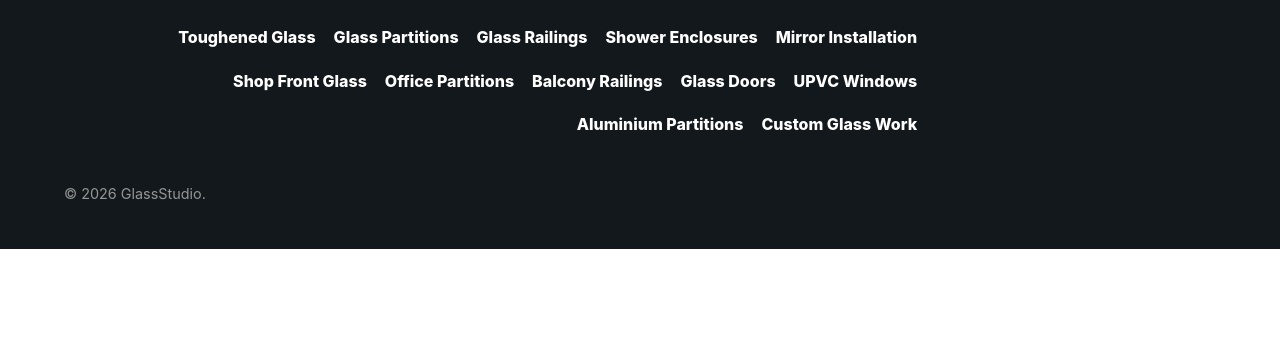
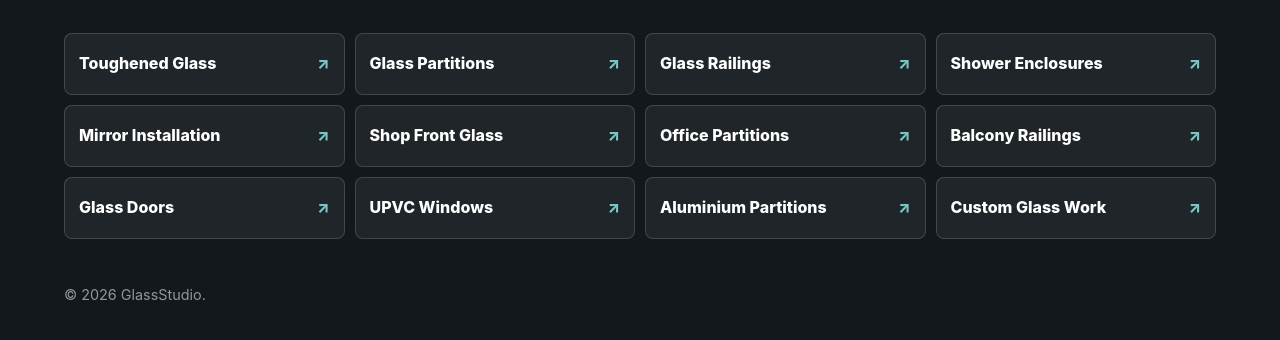
Before and after one commit to glassstudiowork-hub/Glass_Studio, a plain HTML site: page index.html in a window 1280 px wide. Shown: the part 9825-10165 px from the top of the page. Before the commit the page ends 10074 px from the top, so only its background shows below. Drawn offline with Linux system fonts and the light colour scheme.

Commit message:
PagesUpdated

```diff
--- a/index.html
+++ b/index.html
@@ -541,7 +541,7 @@
         <a href="#about">About</a>
         <a href="tel:+919266472817">Call</a>
       </div>
-      <div class="footer-links" aria-label="Hyderabad glass services">
+      <div class="footer-links seo-service-links" aria-label="Hyderabad glass services">
         <a href="toughened-glass-hyderabad/index.html">Toughened Glass</a><a href="glass-partition-hyderabad/index.html">Glass Partitions</a><a href="glass-railing-hyderabad/index.html">Glass Railings</a><a href="shower-enclosure-hyderabad/index.html">Shower Enclosures</a><a href="mirror-installation-hyderabad/index.html">Mirror Installation</a><a href="shop-front-glass-hyderabad/index.html">Shop Front Glass</a><a href="office-glass-partition-hyderabad/index.html">Office Partitions</a><a href="balcony-glass-railing-hyderabad/index.html">Balcony Railings</a><a href="glass-door-installation-hyderabad/index.html">Glass Doors</a><a href="upvc-windows-hyderabad/index.html">UPVC Windows</a><a href="aluminium-partition-hyderabad/index.html">Aluminium Partitions</a><a href="custom-glass-work-hyderabad/index.html">Custom Glass Work</a>
       </div>
       <p class="copyright">&copy; 2026 GlassStudio.</p>
--- a/styles.css
+++ b/styles.css
@@ -693,6 +693,38 @@ a {
   font-weight: 800;
 }
 
+.seo-service-links {
+  grid-column: 1 / -1;
+  display: grid;
+  grid-template-columns: repeat(4, minmax(0, 1fr));
+  gap: 10px;
+  justify-content: initial;
+  padding-top: 8px;
+}
+
+.seo-service-links a {
+  min-height: 62px;
+  display: flex;
+  align-items: center;
+  padding: 12px 14px;
+  border: 1px solid rgba(255, 255, 255, 0.16);
+  border-radius: 8px;
+  background: rgba(255, 255, 255, 0.06);
+  transition: background 180ms ease, border-color 180ms ease, transform 180ms ease;
+}
+
+.seo-service-links a::after {
+  content: "↗";
+  margin-left: auto;
+  color: var(--aqua);
+}
+
+.seo-service-links a:hover {
+  border-color: rgba(118, 199, 197, 0.75);
+  background: rgba(118, 199, 197, 0.12);
+  transform: translateY(-2px);
+}
+
 .copyright {
   grid-column: 1 / -1;
   color: rgba(255, 255, 255, 0.55);
@@ -735,6 +767,8 @@ a {
   .portfolio-grid {
     grid-template-columns: repeat(2, minmax(0, 1fr));
   }
+
+  .seo-service-links { grid-template-columns: repeat(3, minmax(0, 1fr)); }
   .process-grid { grid-template-columns: repeat(2,1fr); }.process-grid article::after{display:none}.faq{grid-template-columns:1fr}.big-cta{align-items:flex-start;flex-direction:column}
 }
 
@@ -773,6 +807,8 @@ a {
   .site-footer {
     grid-template-columns: 1fr;
   }
+
+  .seo-service-links { grid-template-columns: repeat(2, minmax(0, 1fr)); }
   .trust-strip,.process-grid,.benefit-grid { grid-template-columns: 1fr; }.trust-strip div{border-right:0;border-bottom:1px solid var(--line)}
   .review-card { margin-top: 50px; }.stars{position:static;margin-top:24px}.big-cta .hero-actions{width:100%}.big-cta .btn{width:100%}
   .whatsapp-float strong { display:none; }.whatsapp-float{padding:8px;right:14px;bottom:14px}.back-to-top{right:17px;bottom:70px}
```
